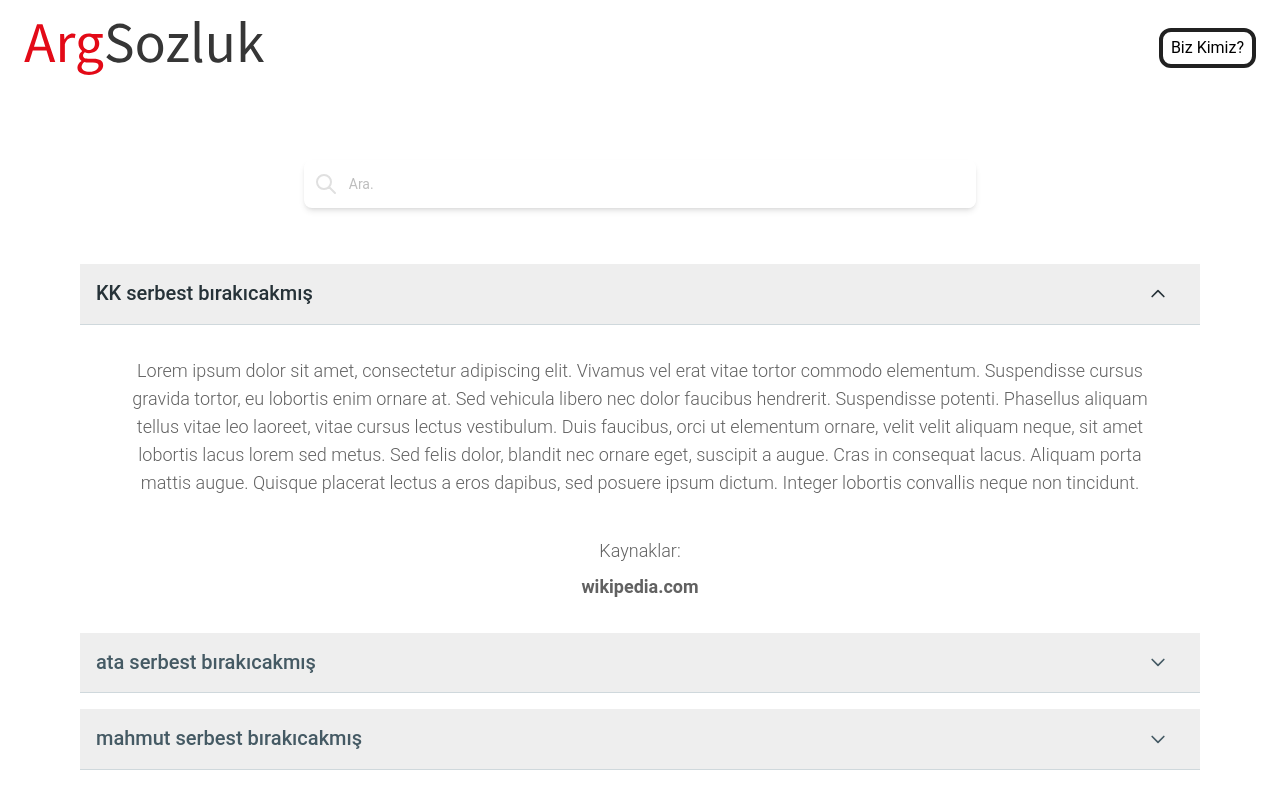
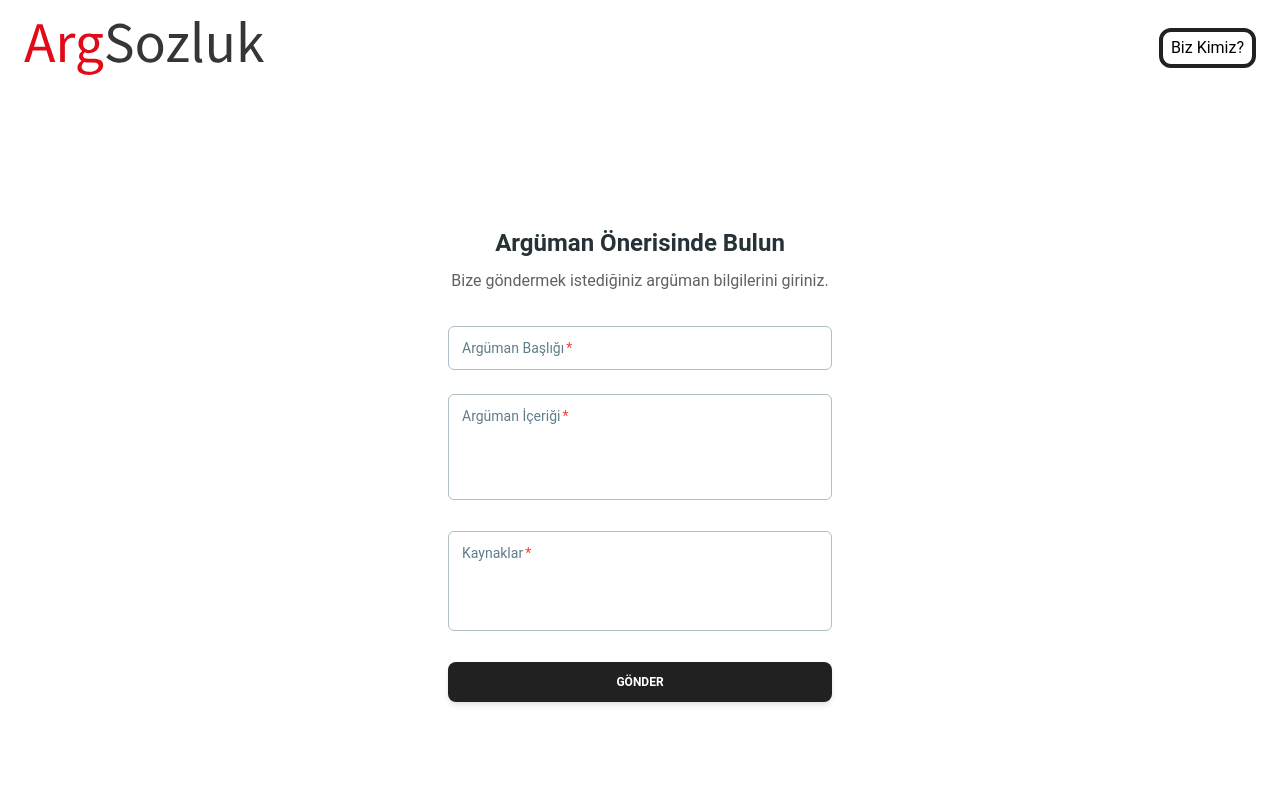
Before and after one commit to atayikilmaz/argSozluk, a React (Create React App) app: page /form in a window 1280 px wide. Shown: the top 800 px of the page. Built offline with nearby package versions, Linux system fonts and the light colour scheme.

Commit message:
form ayarları yapıldı v14

```diff
--- a/src/App.js
+++ b/src/App.js
@@ -1,37 +1,37 @@
-import Search from './Search';
+import React from 'react';
+import { BrowserRouter as Router, Routes, Route } from 'react-router-dom';
 import ArgList from './ArgList';
 import logo from './ArgSozluk.svg';
 import Form from './Form';
-import { BrowserRouter as Router, Switch, Route } from 'react-router-dom';
-
+import Success from './Success';
 
 function App() {
-
   const scrollToBottom = () => {
     window.scrollTo({ top: document.documentElement.scrollHeight, behavior: 'smooth' });
   };
 
-  return <div>
-
-
+  return (
+    <Router>
+      <div>
         <div className="flex justify-between mt-4 h-16">
-      <img src={logo} alt="ArgSozluk" className=" inline-block ml-6" style={{ maxWidth: "15rem" }} />
+          <img src={logo} alt="ArgSozluk" className="inline-block ml-6" style={{ maxWidth: "15rem" }} />
           <button className="ml-auto mr-6 my-3 rounded-xl hover:bg-gray-200 hover:rounded-lg px-2 border-solid border-4 border-gray-900" onClick={scrollToBottom}>
             Biz Kimiz?
           </button>
         </div>
 
-    <ArgList />
-
+        <Routes>
+          <Route path="/" element={<ArgList />} />
+          <Route path="/form" element={<Form />} />
+          <Route path="/success" element={<Success />} />
+        </Routes>
 
         {/* <h2 className="pt-40 pb-10 sticky top-[100vh] text-center text-2xl font-bold">İletişim ve Öneri İçin: netfysoft@netfysoft.com</h2> */}
 
         <Form />
-
-
       </div>
-
-
+    </Router>
+  );
 }
 
 export default App;
--- a/src/Form.js
+++ b/src/Form.js
@@ -10,13 +10,7 @@ export default function Example() {
   });
   const navigate = useNavigate();
 
-  const handleSubmit = (event) => {
-    event.preventDefault();
-    // Your form submission logic here
 
-    // Redirect to app.js (or any desired route)
-    navigate('/');
-  };
 
   const handleChange = (event) => {
     setFormValues({
@@ -34,7 +28,7 @@ export default function Example() {
         <Typography color="gray" className="mt-2 font-normal text-center">
           Bize göndermek istediğiniz argüman bilgilerini giriniz.
         </Typography>
-        <form className="mt-8 mb-2 max-w-screen-lg sm:w-96" onSubmit={handleSubmit} name="oneri" method="POST">
+        <form className="mt-8 mb-2 max-w-screen-lg sm:w-96"  name="oneri" method="POST">
           <input type="hidden" name="form-name" value="oneri" />
           <div className="mb-4 flex flex-col gap-6">
             <Input
--- /dev/null
+++ b/src/Success.js
@@ -0,0 +1,11 @@
+import React from 'react'
+
+const Success = () => {
+  return (
+    <div>
+        <h1>fdsfdsfsdf</h1>
+    </div>
+  )
+}
+
+export default Success
--- a/src/index.js
+++ b/src/index.js
@@ -2,15 +2,12 @@ import React from 'react';
 import ReactDOM from 'react-dom/client';
 import App from './App';
 import './index.css';
-import { BrowserRouter } from 'react-router-dom';
 
 
 
 const root = ReactDOM.createRoot(document.getElementById('root'));
 root.render(
   <React.StrictMode>
-    <BrowserRouter>
       <App />
-    </BrowserRouter>
   </React.StrictMode>
 );
```
Lines whose indentation alone changed are shown as unchanged.
